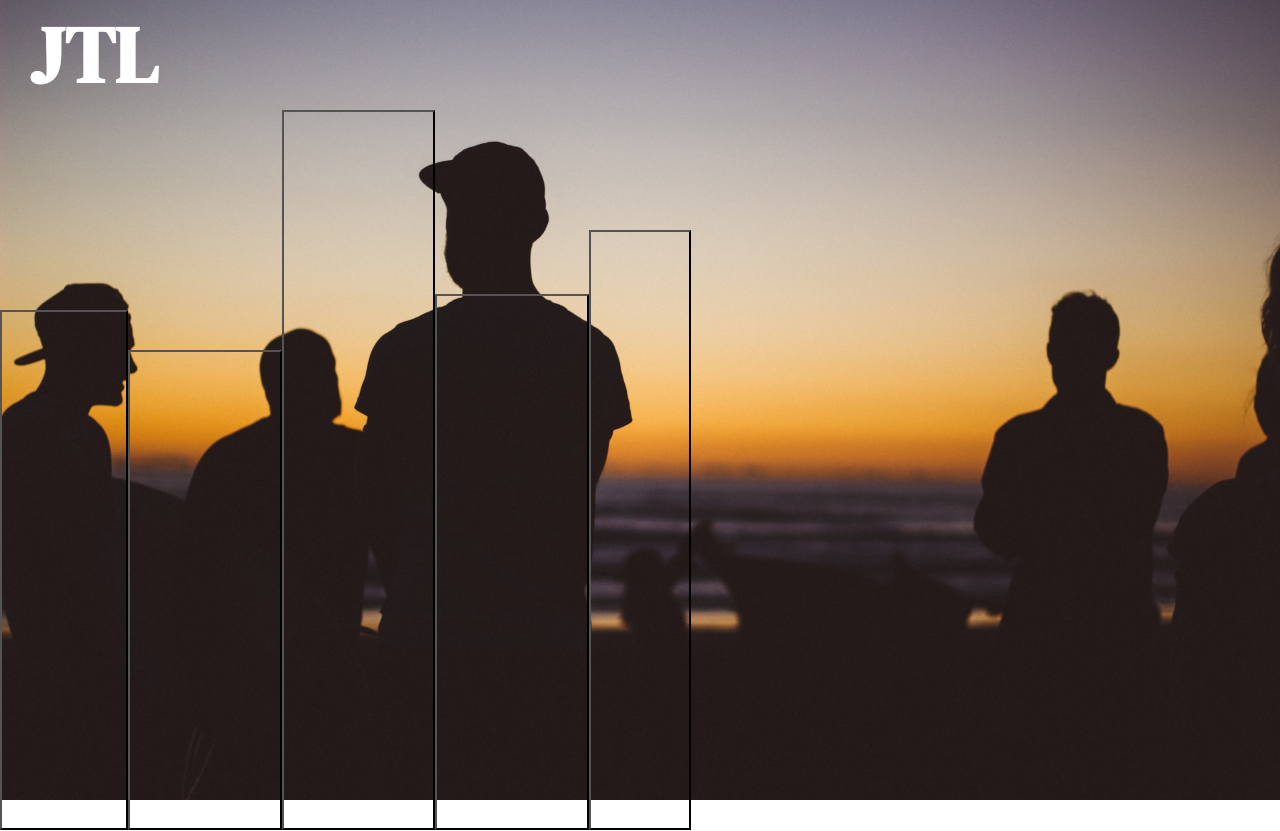
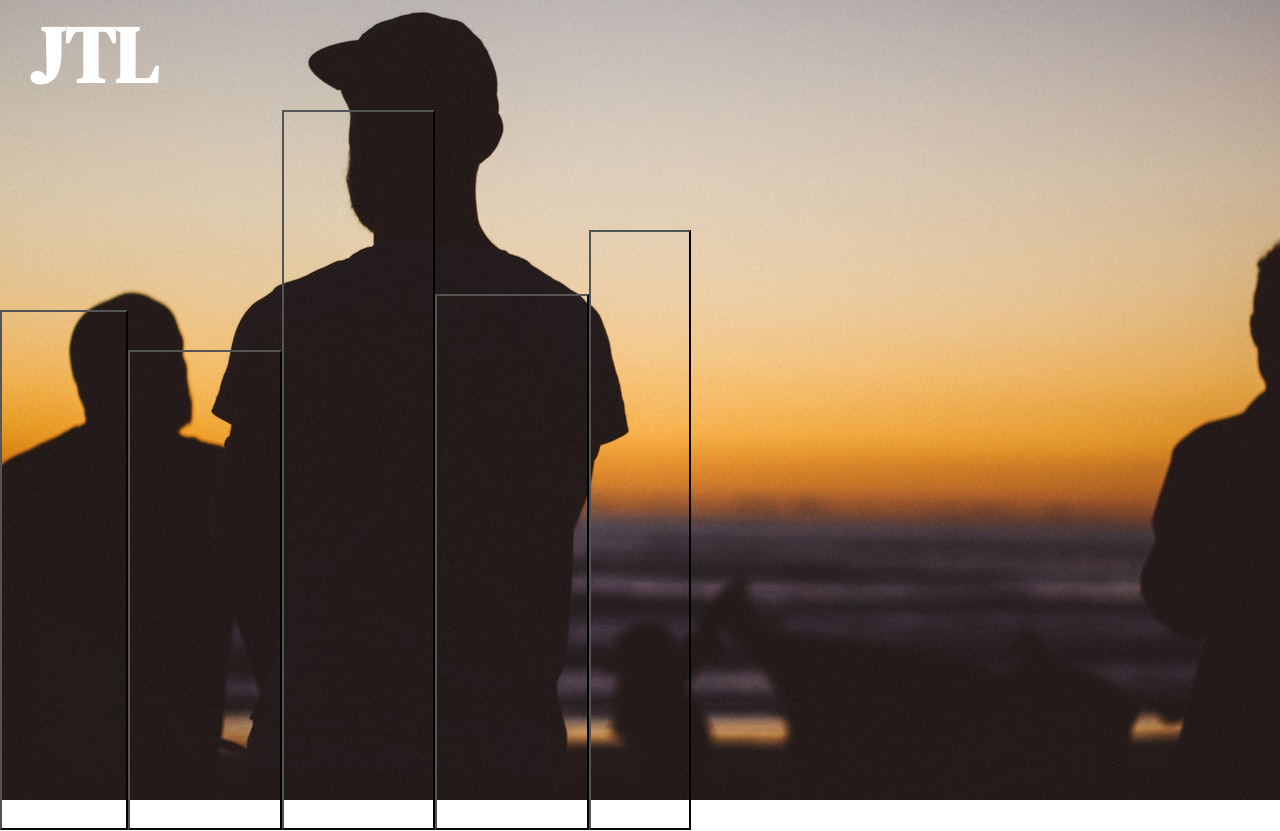
Before and after one commit to joshganote/30-Day-Challenge, a React (Create React App) app: page / in a window 1280 px wide. Built offline with nearby package versions, Linux system fonts and the light colour scheme.

Commit message:
playing with styles

```diff
--- a/src/css/HomePage.css
+++ b/src/css/HomePage.css
@@ -10,7 +10,7 @@
   position: absolute;
   background-position: center center;
   background-repeat: no-repeat;
-  background-size: cover;
+  /* background-size: cover; */
 }
 
 .header {
```
